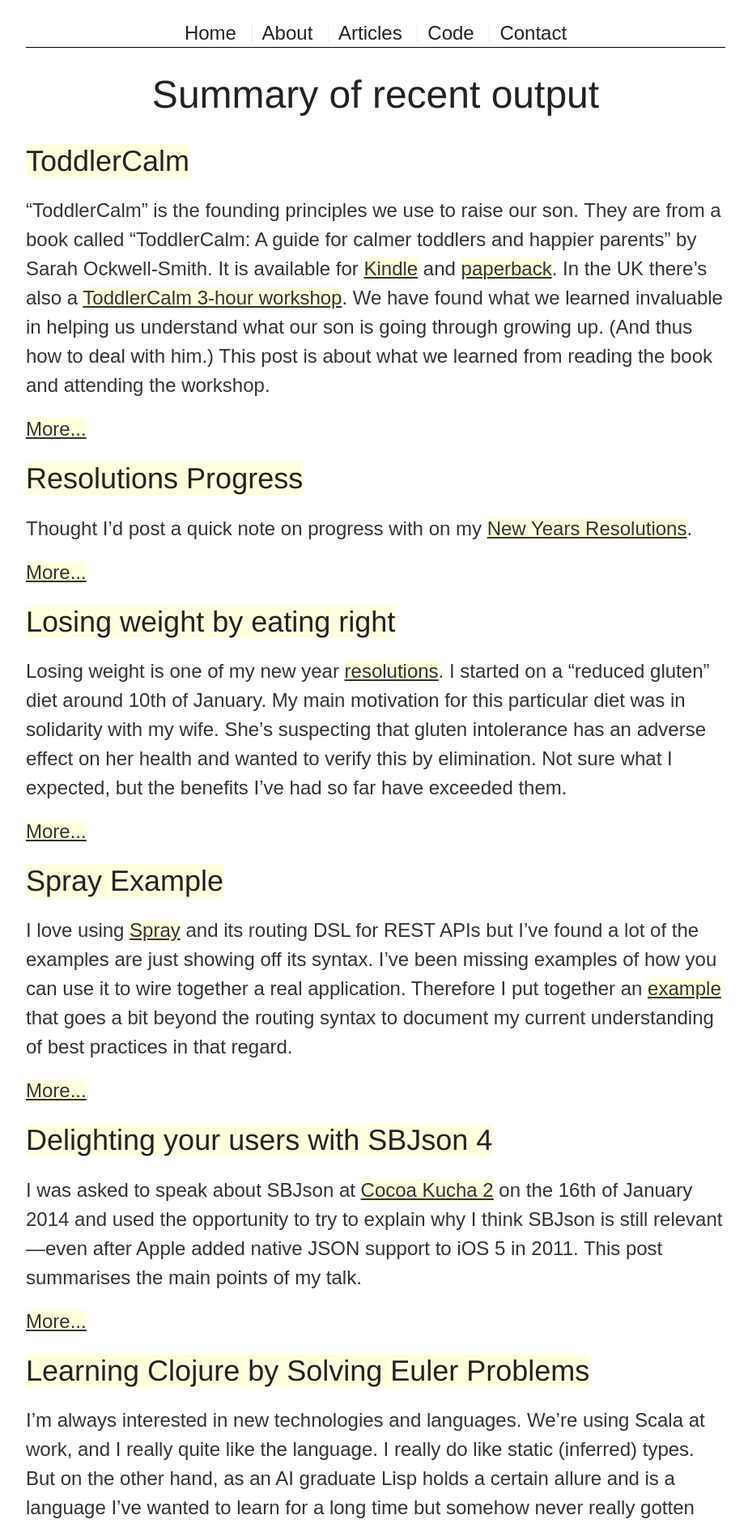
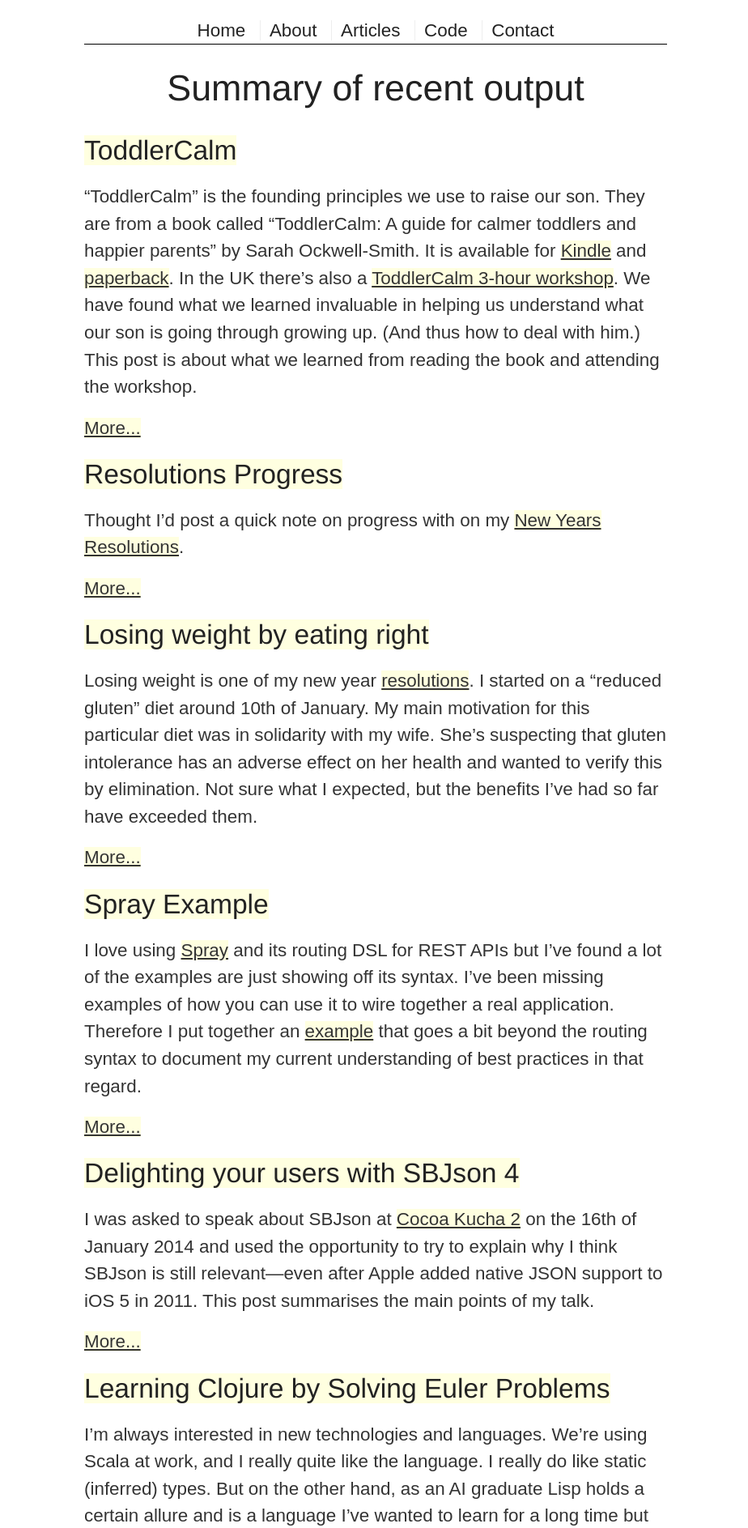
Before and after one commit to stig/www.brautaset.org, a Jekyll site: the page built from index.md, in a window 1280 px wide. Shown: the top 1887 px of the page at 81% size, without its empty margins (176-1100 px from the left). Built offline with Jekyll 4.4.1, drawn with Linux system fonts in a browser that asks for light colours.

Commit message:
Change where font sizes are set so @media query works

```diff
--- a/css/main.css
+++ b/css/main.css
@@ -16,7 +16,7 @@ textarea {
   color: #222; }
 
 body {
-  font-size: 1.2em;
+  font-size: 1em;
   line-height: 1.4; }
 
 /*
@@ -104,7 +104,7 @@ h2 a {
   text-decoration: none; }
 
 header {
-  font-size: 1.25em;
+  font-size: 1.4em;
   margin-top: 0.5em; }
   header h1 {
     text-align: center; }
@@ -122,7 +122,7 @@ article h1 a, article h2 a, article h3 a, article h4 a, footer > nav h1 a, foote
   background-color: white; }
 
 article {
-  font-size: 1.25em;
+  font-size: 1.4em;
   padding: 0;
   margin-bottom: 0.7em; }
   article p, article pre, article ul, article ol {
--- a/css/main.scss
+++ b/css/main.scss
@@ -19,7 +19,7 @@ textarea {
 }
 
 body {
-    font-size: 1.2em;
+    font-size: 1em;
     line-height: 1.4;
 }
 
@@ -92,7 +92,7 @@ textarea {
 /* ==========================================================================
    Author's custom styles
    ========================================================================== */
-$fontsize: 1.25em;
+$fontsize: 1.4em;
 
 $lightyellow: #ffffe0;
 $whitesmoke: #f0f0ff;
```
